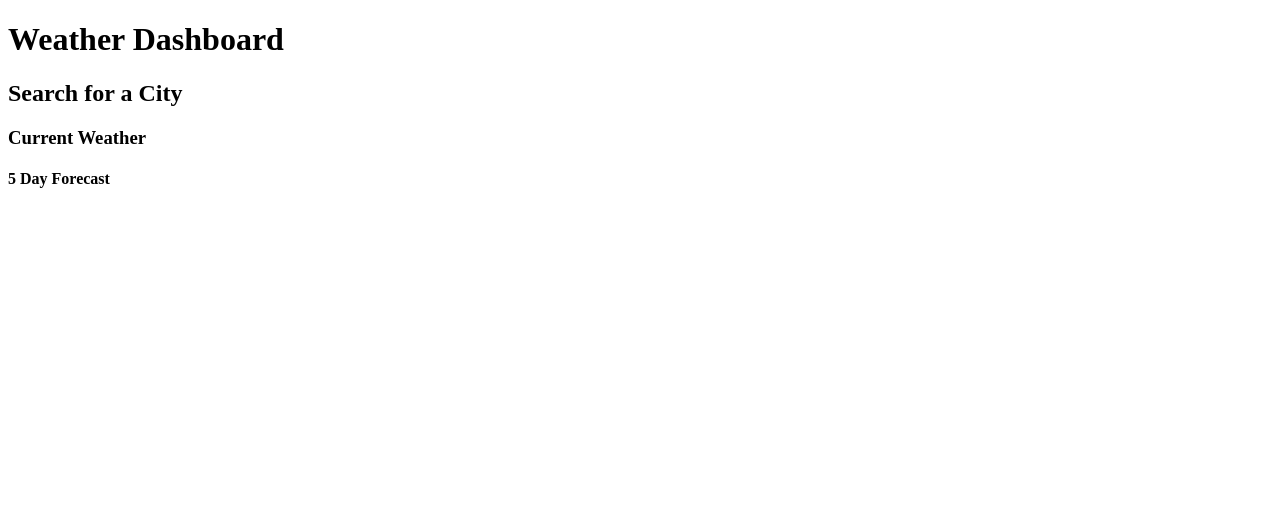
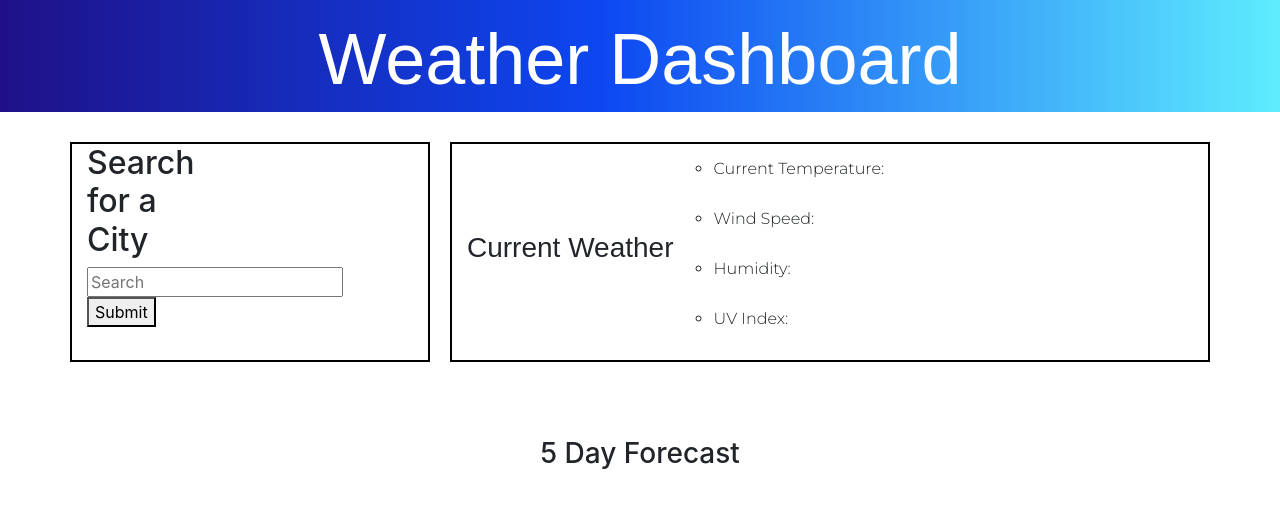
Before and after one commit to rgregg2014/HW-06-APIs2, a plain HTML site: page index.html in a window 1280 px wide. Drawn offline with nearby package versions, Linux system fonts and the light colour scheme; a web font is replaced by a local one.

Commit message:
Added Bootstrap, CSS, Google Fonts, did some box manipulating, linked jQuery

```diff
--- a/Assets/styles.css
+++ b/Assets/styles.css
@@ -0,0 +1,57 @@
+:root {
+  --header-font: "Hammersmith One", sans-serif;
+  --body-font: "Montserrat", sans-serif;
+}
+
+* {
+  box-sizing: border-box;
+}
+
+header {
+  background: rgb(31, 17, 135);
+  background: linear-gradient(
+    90deg,
+    rgba(31, 17, 135, 1) 0%,
+    rgba(13, 71, 241, 1) 47%,
+    rgba(94, 237, 254, 1) 100%
+  );
+  color: white;
+  font-family: var(--header-font);
+  display: flex;
+  justify-content: center;
+  align-items: center;
+}
+
+h1 {
+  line-height: 89px;
+  font-size: 4.5rem;
+  padding-top: 15px;
+}
+
+.container {
+  margin-top: 30px;
+}
+
+.citySearchCard {
+  border: 2px solid black;
+  margin-right: 20px;
+}
+
+.currentWeatherCard {
+  font-family: var(--header-font);
+  border: 2px solid black;
+  display: flex;
+  align-items: center;
+  line-height: 50px;
+}
+
+#weatherComponents {
+  list-style-type: circle;
+  font-family: var(--body-font);
+}
+
+#fiveDayForecastCard {
+  display: flex;
+  justify-content: center;
+  margin-top: 75px;
+}
--- a/index.html
+++ b/index.html
@@ -5,6 +5,18 @@
     <meta http-equiv="X-UA-Compatible" content="IE=edge" />
     <meta name="viewport" content="width=device-width, initial-scale=1.0" />
     <title>Weather Dashboard</title>
+    <link
+      rel="stylesheet"
+      href="https://cdn.jsdelivr.net/npm/bootstrap@4.6.0/dist/css/bootstrap.min.css"
+      integrity="sha384-B0vP5xmATw1+K9KRQjQERJvTumQW0nPEzvF6L/Z6nronJ3oUOFUFpCjEUQouq2+l"
+      crossorigin="anonymous"
+    />
+    <link rel="preconnect" href="https://fonts.googleapis.com" />
+    <link rel="preconnect" href="https://fonts.gstatic.com" crossorigin />
+    <link
+      href="https://fonts.googleapis.com/css2?family=Hammersmith+One&family=Montserrat:wght@300&display=swap"
+      rel="stylesheet"
+    />
     <link rel="stylesheet" href="./Assets/styles.css" />
   </head>
   <body>
@@ -12,16 +24,30 @@
       <h1>Weather Dashboard</h1>
     </header>
     <main>
-      <section>
-        <h2>Search for a City</h2>
-      </section>
-      <section>
-        <h3>Current Weather</h3>
-      </section>
-      <section>
-        <h4>5 Day Forecast</h4>
-      </section>
-    </main>
+    <div class="container">
+      <div class="row">
+        <div class="col citySearchCard">
+          <div class="row col-lg-4">
+            <h2>Search for a City</h2>
+            <input type="text" placeholder="Search">
+            <button type="submit">Submit</button>
+          </div>
+        </div>
+        <div class="col-8 currentWeatherCard">
+          <h3>Current Weather</h3>
+          <ul id="weatherComponents">
+            <li>Current Temperature:</li>
+            <li>Wind Speed:</li>
+            <li>Humidity:</li>
+            <li>UV Index:</li>
+          </ul>
+        </div>
+      </div>
+    </div>
+    <div id="fiveDayForecastCard">
+      <h3>5 Day Forecast</h3>
+    </div>
+    <script src="https://code.jquery.com/jquery-3.5.1.min.js"></script>
     <script rel="script" href="./scripts.scripts.js"></script>
   </body>
 </html>
--- a/scripts/scripts.js
+++ b/scripts/scripts.js
@@ -0,0 +1,6 @@
+//local storage
+//autocomplete
+//search function
+// pulling data from a server-side API based on user input in search function
+// open weather api (openweathermap.org)
+//Use fetch requests to grab weather data
```
Also changed, not shown: 2 other files.
